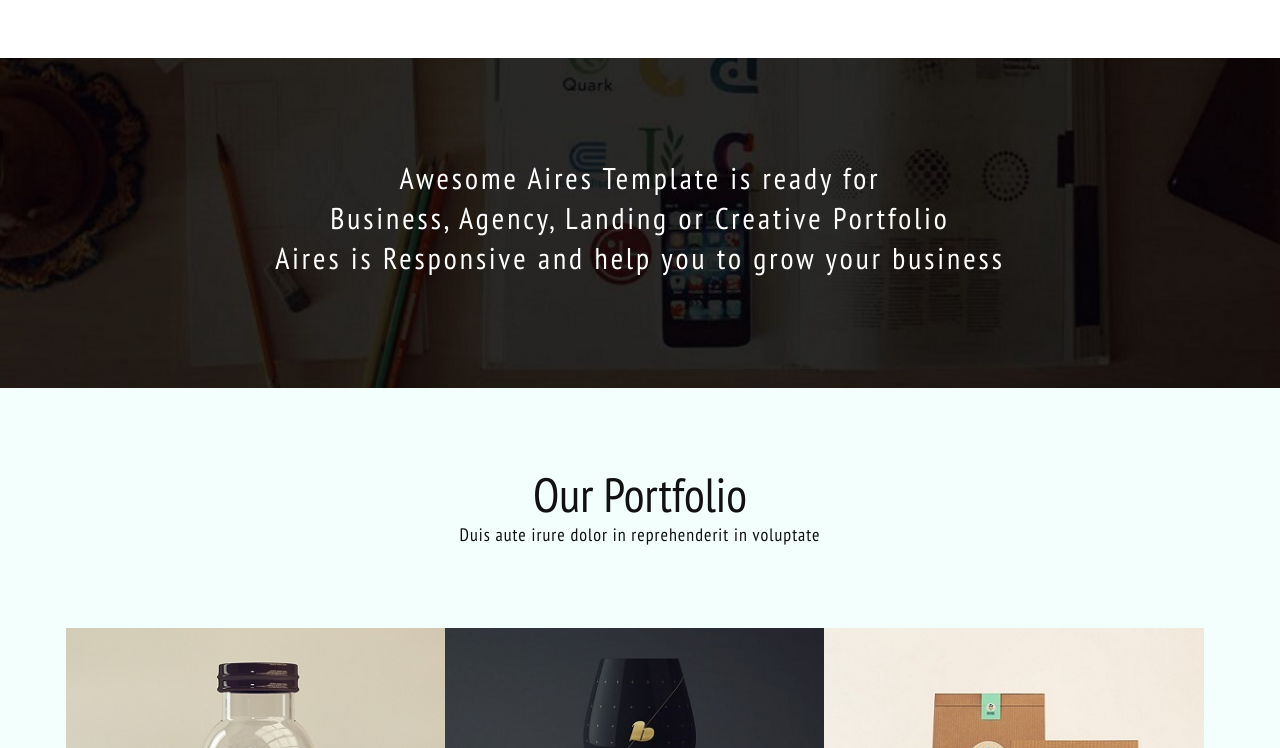
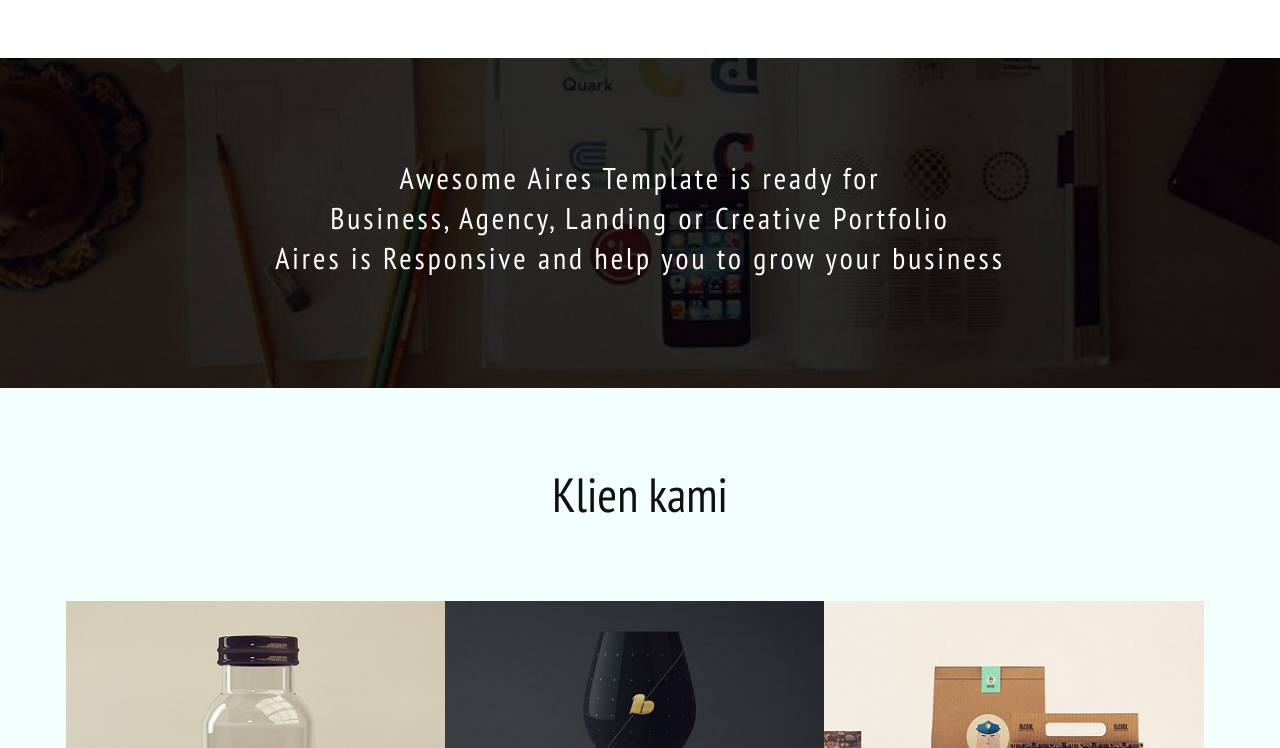
Before and after one commit to mailsyarief/DBS, a plain HTML site: page index.html in a window 1280 px wide. Shown: the part 1402-2150 px from the top of the page. Drawn offline with nearby package versions, Linux system fonts and the light colour scheme; some packages are replaced by stand-ins of ours.

Commit message:
isi konten

```diff
--- a/index.html
+++ b/index.html
@@ -120,7 +120,8 @@
                 <div class="container">
                     <div class="intro-text">
                         <h1>PT. DUTA BAHANA SEMESTA</h1>
-                        <p>Generate a flood of new business with the <br> power of a digital media platform</p>
+                        <p>Menyediakan layanan jasa <strong>outsourching</strong> terbaik<br>dengan SDM yang berkualitas
+                        </p>
                     </div>
                 </div>
             </div>
@@ -188,8 +189,7 @@
                 <div class="row">
                     <div class="col-md-12">
                         <div class="section-title text-center wow fadeInDown" data-wow-duration="2s" data-wow-delay="50ms">
-                            <h2>Our Portfolio</h2>
-                            <p>Duis aute irure dolor in reprehenderit in voluptate</p>
+                            <h2>Klien kami</h2>
                         </div>
                     </div>
                 </div>
```
